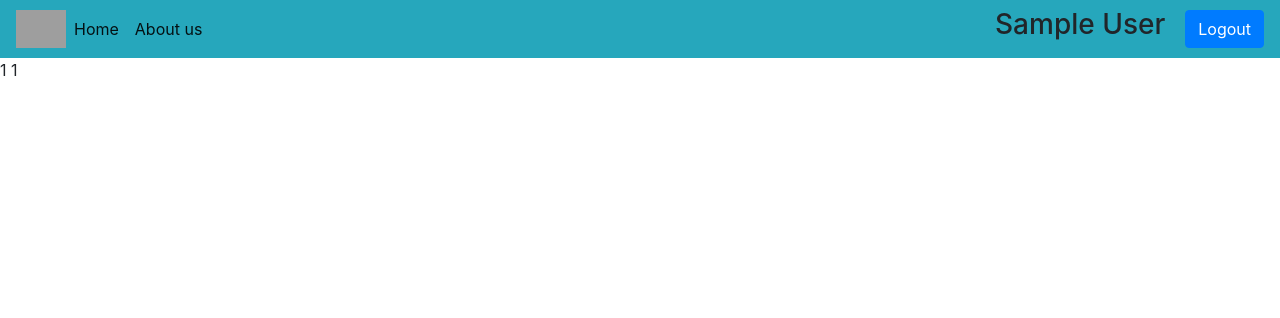
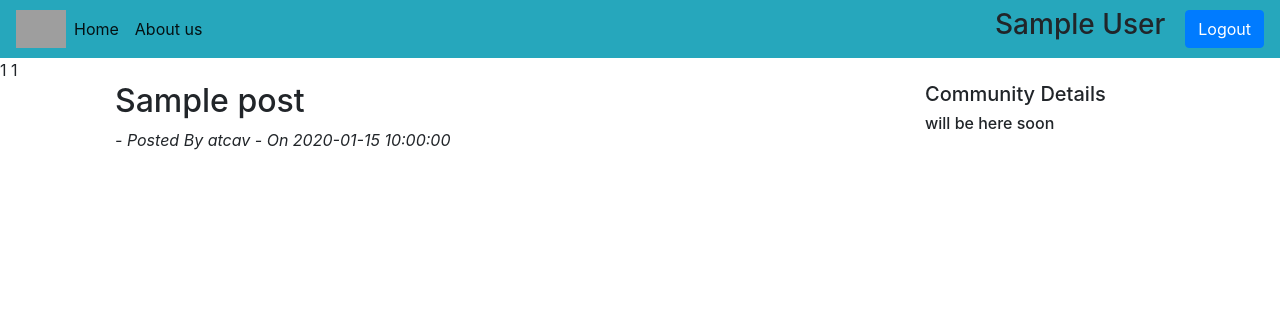
Before and after one commit to ProxayFox/Forum, a PHP site: page /post.pro.php?TID=1&PID=1 in a window 1280 px wide. Shown: the top 318 px of the page. Run offline with PHP 8.4, Linux system fonts and the light colour scheme; the visitor is signed in with stand-in values (Sample User, id 1); data comes from the database, SQL or seed files in the repository; tables that the repository leaves empty hold one stand-in row (values such as "Sample post"); grey boxes are pictures that could not be loaded.

Commit message:
reply page now has info on user

```diff
--- a/post.pro.php
+++ b/post.pro.php
@@ -7,7 +7,6 @@ if (array_key_exists("user", $_SESSION) & !empty($_GET['TID']) & !empty($_GET['P
   DB::$dbName = 'forum';
   DB::$user = 'root';
   DB::$password = '';
-
   // including the head of the HTML and data
   include("./layouts/header.php");
   $TID = $_GET['TID'];
@@ -15,7 +14,33 @@ if (array_key_exists("user", $_SESSION) & !empty($_GET['TID']) & !empty($_GET['P
   echo $TID," ", $PID;
   ?>
 
-
+    <section class="container">
+      <section>
+        <div class="container">
+          <div class="row">
+            <div class="col-9">
+              <?php
+              // left join in order to get the users username so we'll need post and login
+              $titleInfo = DB::query("SELECT * FROM post LEFT JOIN login ON post.CPID = login.CPID WHERE post.PID =".$PID);
+              foreach  ($titleInfo as $row){
+                $title = $row['title'];
+                $created= $row['created'];
+                $UN = $row['UName'];
+              ?>
+              <h2><?php echo $title;?></h2>
+                <i style="padding-top: 9px;"> - Posted By <span><?php echo $UN; ?></span></i> <i>- On <span><?php echo $created; ?></span></i>
+              <?php
+                }
+              ?>
+            </div>
+            <div class="col-3">
+              <h5>Community Details</h5>
+              <h6>will be here soon</h6>
+            </div>
+          </div>
+        </div>
+      </section>
+    </section>
 
 
 
```
Also changed, not shown: SQL/SQL.SQL (+7 -2 lines).
